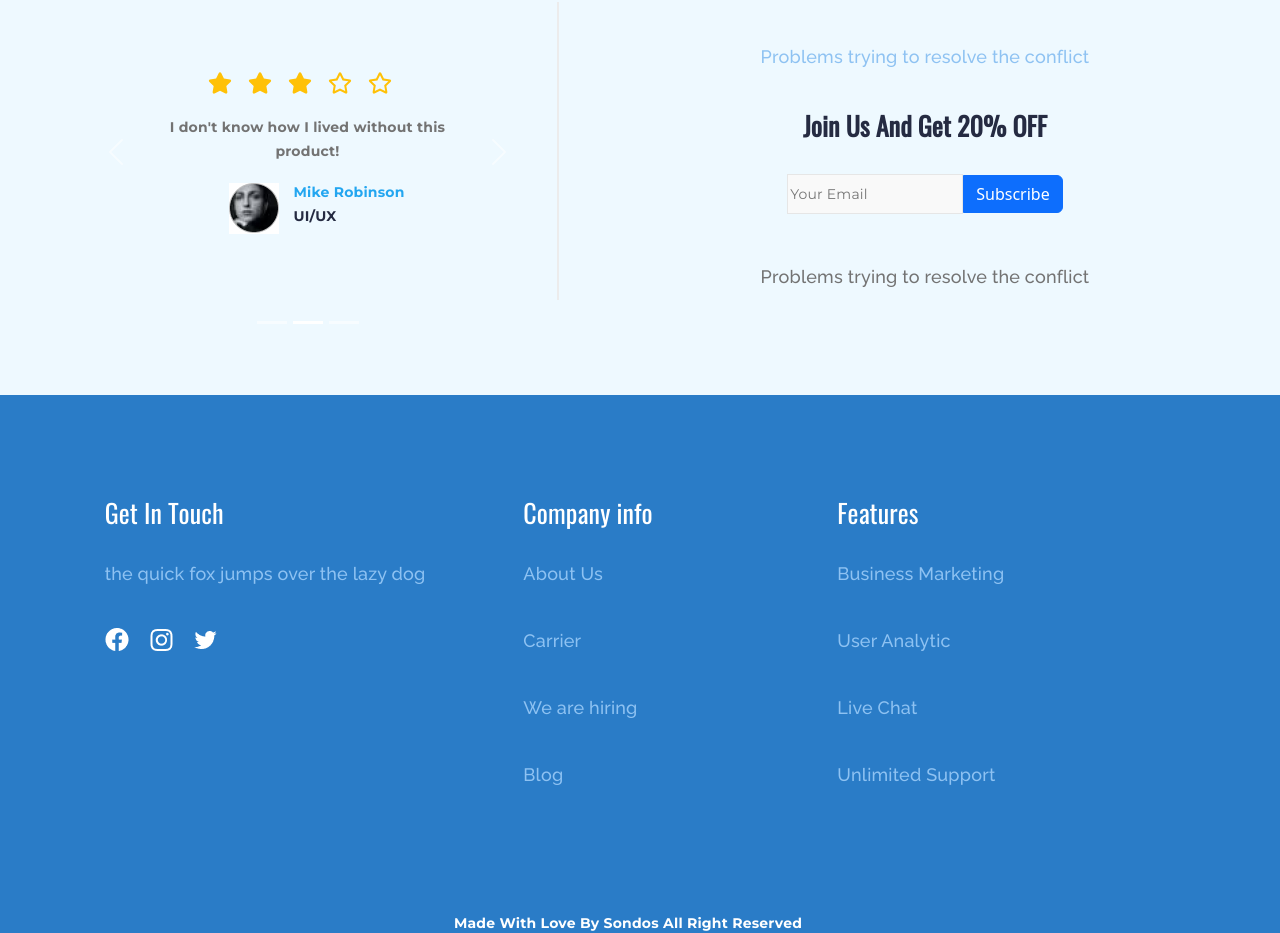
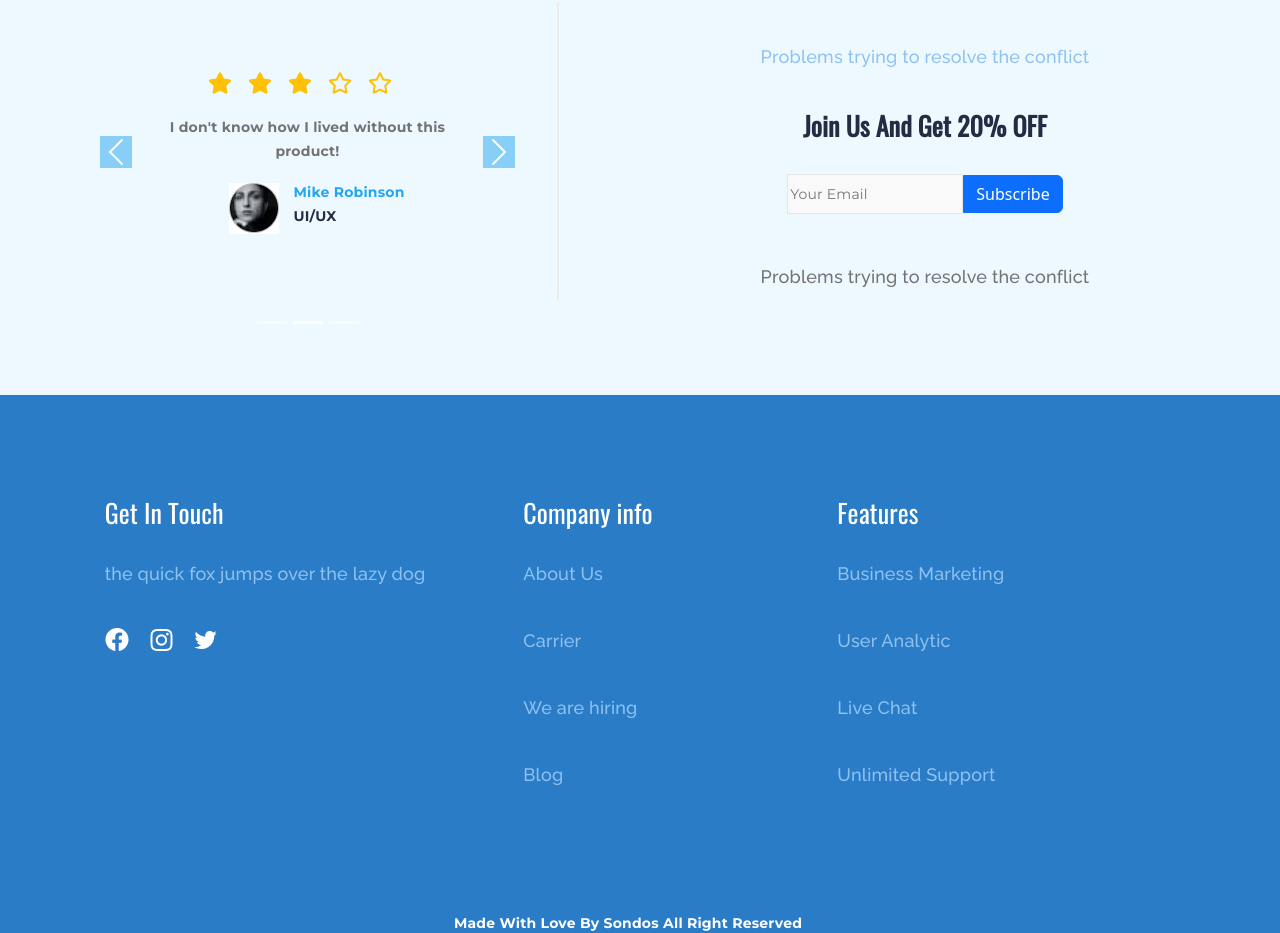
Before and after one commit to SondosAliAraj/clinical-excellence-project, a React (Create React App) app in the folder clinical-excellence-project/: page / in a window 1280 px wide. Shown: the part 3727-4660 px from the top of the page. Built offline with nearby package versions, Linux system fonts and the light colour scheme; no server answers.

Commit message:
product carousel indicators edit

```diff
--- a/clinical-excellence-project/src/components/ProductsSection/style.css
+++ b/clinical-excellence-project/src/components/ProductsSection/style.css
@@ -107,15 +107,14 @@
 }
 
 .carousel-indicators .active {
-  background-color:#23a6f0;
+  background-color: #23a6f0;
 }
 
 
-
-
-
-
-
+.carousel-control-prev-icon,
+.carousel-control-next-icon {
+  background-color: #23a6f0;
+}
 
 @media screen and (max-width: 600px) {
   .sectionTitle1 {
@@ -142,7 +141,6 @@
   }
 }
 
-
 @media screen and (max-width: 768px) {
   .sectionTitle1 {
     text-align: center;
--- a/clinical-excellence-project/src/components/ReviewsSection/style.css
+++ b/clinical-excellence-project/src/components/ReviewsSection/style.css
@@ -13,3 +13,8 @@
     margin: auto;
     margin-top: 68px;
 }
+
+.carousel-control-prev-icon,
+.carousel-control-next-icon {
+  background-color: #23a6f0;
+}
```
